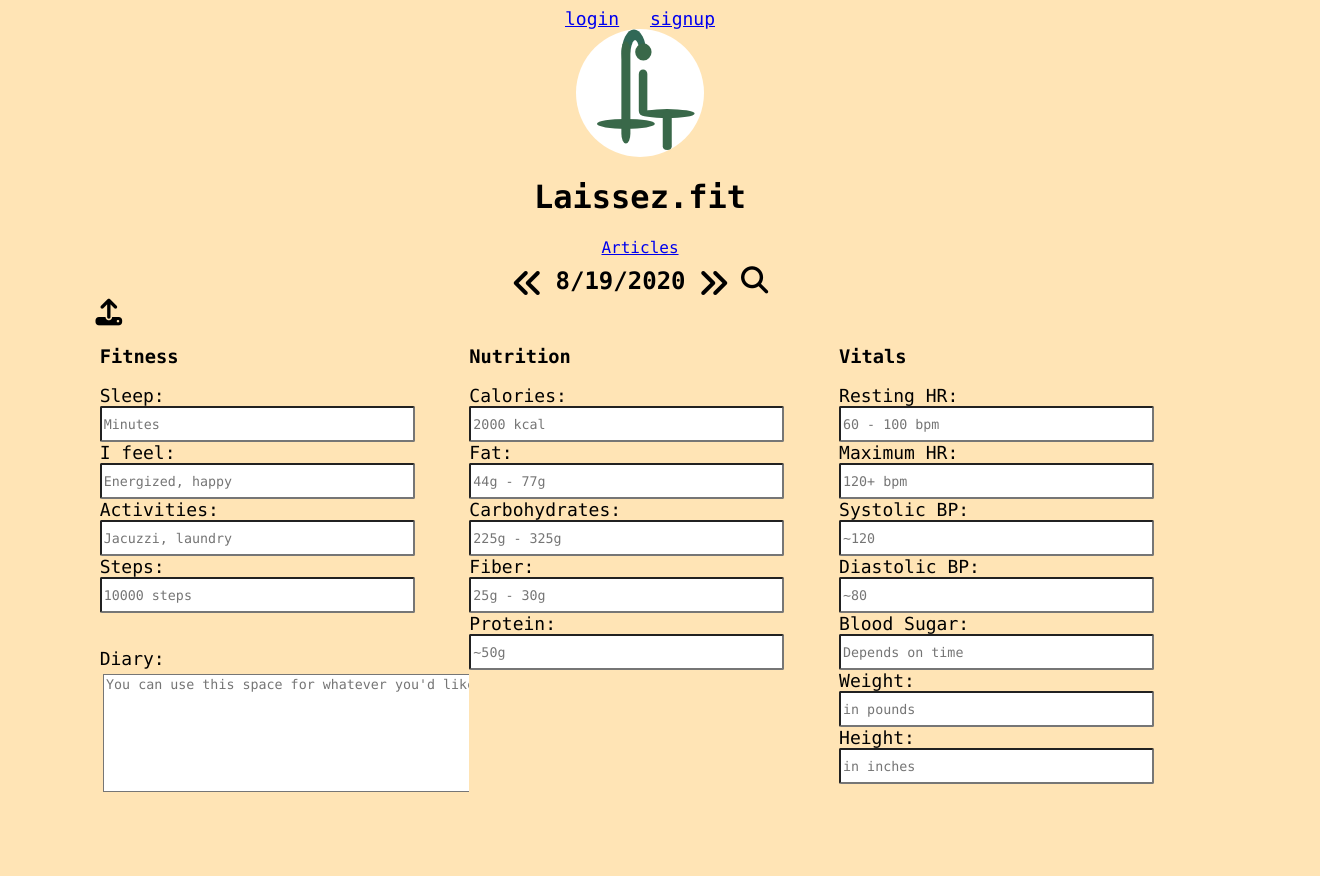
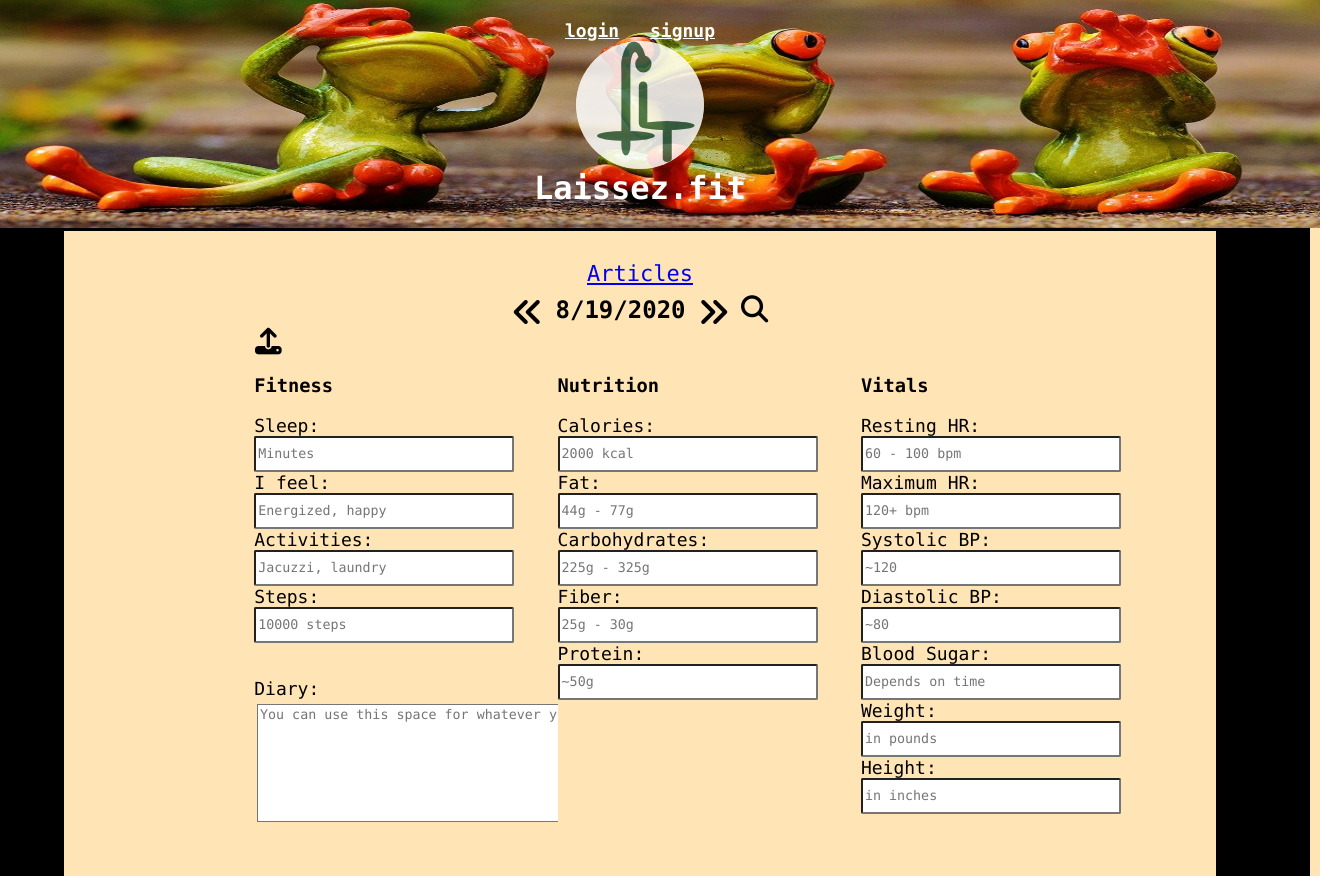
Before and after one commit to StephenDodd1/laissez-fit--client, a React (Create React App) app: page /Demo in a window 1280 px wide. Shown: the whole page, 1320 px wide, since content can reach past the window. Before the commit the page ends 804 px from the top, so only its background shows below. Built offline with nearby package versions, Linux system fonts and the light colour scheme; no server answers.

Commit message:
updates to styling and delete comment

```diff
--- a/src/App.js
+++ b/src/App.js
@@ -7,6 +7,7 @@ import Demo from "./Demo/Demo";
 import Tracking from "./Tracking/Tracking";
 import Articles from "./Articles/Articles";
 import Article from "./Article/Article";
+import Comment from "./Comment/Comment"
 import { Route, Link, Switch, Redirect } from "react-router-dom";
 import { JWT_TOKEN, API_URL } from "./config.js";
 import { UserContext } from "./context";
@@ -120,6 +121,7 @@ class App extends Component {
                     />
                     <Route path="/Articles" render={() => <Articles />} />
                     <Route path="/Article" render={() => <Article />} />
+                    <Route path="/Comment" render={() => <Comment user_id={user_id}/>} />
                   </>
                 );
               }}
--- a/src/Article/Article.js
+++ b/src/Article/Article.js
@@ -1,7 +1,7 @@
 import React, { Component } from "react";
 import Comments from "../Comments/Comments";
 import { API_URL, JWT_TOKEN } from "../config";
-import { Link } from 'react-router-dom'
+import { Link } from "react-router-dom";
 export default class Article extends Component {
   constructor(props) {
     super(props);
@@ -33,12 +33,14 @@ export default class Article extends Component {
 
   render() {
     return this.state.article.map((article, i) => (
-      <div key={i}>
-        <div className='articles-link'>
+      <div className="article-box" key={i}>
+        <div className="articles-link">
           <Link to="../Articles">Articles</Link>
         </div>
-        <h2>{article.title}</h2>
-        <p>{article.content}</p>
+        <div className="article-container">
+          <h2 className="article-title">{article.title}</h2>
+          <p className="article-content">{article.content}</p>
+        </div>
         <Comments article_id={window.location.pathname.split("/")[2]} />
       </div>
     ));
--- a/src/Comment/Comment.js
+++ b/src/Comment/Comment.js
@@ -1,10 +1,37 @@
 import React, { Component } from 'react';
+import { API_URL, API_TOKEN } from '../config';
+import { UserContext } from '../context'
 
 export default class Comment extends Component {
+  static contextType = UserContext;
+  submitComment = (e) => {
+    e.preventDefault();
+    const URL = `${API_URL}/api/${window.location.pathname.split('/')[2]}/comment`;
+    const comment = e.target.content.value;
+    const user_id = this.context.user_id;
+    const content = {comment, user_id}
+    fetch(URL, {
+      method: "POST",
+      mode: "cors",
+      credentials: "same-origin",
+      headers: {
+        "Content-type": "application/json",
+        Authorization: {API_TOKEN}
+      },
+      body: JSON.stringify(content)
+    })
+    console.log(URL, " and", this.context.user_id)
+  }
   render() {
     return(
-      <div>
-
+      <div id='comment-container'>
+        <form onSubmit={this.submitComment}>
+          <h3>Comment</h3>
+          <input type="hidden" value={this.context.user_id} />
+          <label id='comment-label'>Type your comment below:</label>
+          <textarea id="comment-text" name="content"/>
+          <button type="submit">Submit</button>
+        </form>
       </div>
     )
   }
--- a/src/Demo/Demo.js
+++ b/src/Demo/Demo.js
@@ -50,8 +50,9 @@ export default class Demo extends Component {
       } else {
         this.setState({
           day: --a.day,
-        });
+        })
       }
+      this.getDay()
     };
     forwardOneDay = () => {
       const a = this.state;
@@ -81,7 +82,8 @@ export default class Demo extends Component {
       } else {
         this.setState({ day: ++a.day });
       }
-    };
+      this.getDay()
+    }
 
     componentDidMount() {
       const a = this.state;
@@ -126,10 +128,10 @@ export default class Demo extends Component {
     console.log(t)
     const renderTracking = this.state.tracking !== null
     && this.state.tracking !== undefined ?
-    <Tracking tracking={this.state.tracking} /> : <Track day={this.state.day} month={this.state.month} year={this.state.year}  />
+    <Tracking tracking={this.state.tracking} day={this.state.day} month={this.state.month} year={this.state.year} /> : <Track day={this.state.day} month={this.state.month} year={this.state.year}  />
     return(
       <div id='date-outer-container'>
-        <Link to="Articles">Articles</Link>
+        <Link className='articles-link' to="Articles">Articles</Link>
         <div id="date-container">
           <i
             className="fa fa-angle-double-left"
--- a/src/Landing/Landing.js
+++ b/src/Landing/Landing.js
@@ -4,8 +4,8 @@ import { Link } from "react-router-dom";
 export default class Landing extends Component {
   render() {
     return (
-      <div>
-        <p>
+      <div id='landing-box'>
+        <p>&emsp;
           &emsp;Laissez.fit is an idea inspired by many others. It is a fusion
           of Laissez-faire economics, which is the idea that the economy takes
           care of itself. It is also the idea that we as people are lazier than
@@ -13,8 +13,9 @@ export default class Landing extends Component {
           activities.
           <br />
           <br />
-          &emsp;This is a great thing, but it can sometimes endanger our health.
-          This is where Laissez.fit comes in. Read about lazy fitness in our
+          &emsp;
+          &emsp;This is a great thing, but it can sometimes put our health at risk.
+          This is where Laissez.fit comes in. Read about lazy fitness in the
           articles and where ever else you can find it. Track your fitness goals
           to discover where you stand each day. Monitor your metrics to see that
           you are in the shape you want to be in. Do it the Laissez way.
--- a/src/Track/Track.js
+++ b/src/Track/Track.js
@@ -25,10 +25,9 @@ export default class Track extends Component {
     let bls = parseInt(t.bls.value);
     let lbs = parseInt(t.lbs.value);
     let ins = parseInt(t.ins.value);
-    console.log(slp)
     const metrics = {
       slp, men, act, stp, dia,
-      cal, fat,car, fib, pro, rhr,
+      cal, fat, car, fib, pro, rhr,
       mhr, bps, bpd, bls, lbs, ins
     }
     const a = this.props;
--- a/src/Tracking/Tracking.js
+++ b/src/Tracking/Tracking.js
@@ -15,6 +15,7 @@ export default class Tracking extends Component {
 
   updateTracking = (e) => {
     e.preventDefault();
+    const tracking_id = this.state.tracking.id
     const t = e.target;
     let slp = parseInt(t.slp.value);
     let men = t.men.value;
@@ -35,7 +36,7 @@ export default class Tracking extends Component {
     let ins = parseInt(t.ins.value);
     console.log(slp)
     const metrics = {
-      slp, men, act, stp, dia,
+      tracking_id, slp, men, act, stp, dia,
       cal, fat, car, fib, pro, rhr,
       mhr, bps, bpd, bls, lbs, ins
     }
@@ -47,7 +48,7 @@ export default class Tracking extends Component {
     const URL = `${API_URL}/api/tracking/${this.context.user_id}/${a.year}-${m}-${a.day}`
     console.log(URL)
     fetch(URL, {
-      method: "POST",
+      method: "PATCH",
       mode: "cors",
       credentials: "same-origin",
       headers: {
@@ -62,8 +63,9 @@ export default class Tracking extends Component {
     this.setState({ tracking: this.props.tracking });
   }
   render() {
+
     return (
-      <div id="tracking-container">
+      <div id="tracking-container" >
         <form onSubmit={this.updateTracking} id="tracking-metrics">
           <div id="tracking-submit-container">
             <button type="submit" id="tracking-submit">
--- a/src/index.css
+++ b/src/index.css
@@ -2,14 +2,52 @@
   font-family: "Lucida Console", Monaco, monospace;
   background: moccasin;
 }
-
+.App {
+  background: black;
+  margin: -20px;
+}
+body{
+  background-color: black;
+  margin: -10px -10px -10px;
+}
+header {
+  background-image: url("frogs-1274769_1280.jpg");
+  background-repeat: no-repeat;
+  background-position: center;
+  background-size: 100% 100%;
+  margin: -40px;
+  margin-bottom: 3px;
+}
+.link, .links{
+  margin-top: 40px;
+  background: none;
+  color: white;
+  font-weight: bold;
+}
+.link>a, .links>a{
+  background: none;
+  color: white
+}
+.App-logo {
+  border-radius: 50%;
+  opacity: 84%;
+}
 
 .App-header, .link-box, #date-outer-container, #tracking-container{
   display:flex;
   flex-direction: column;
   align-items: center;
 }
+.outer-box{
+  margin-top: -20px;
+}
 
+h1 {
+  margin-top:0px;
+  background: none;
+  font-weight: bolder;
+  color: white;
+}
 .links {
   display: flex;
   flex-direction: row;
@@ -17,7 +55,9 @@
   width: 150px;
   font-size: 18px;
 }
-
+.articles-link {
+  font-size: 22px;
+}
 .demo-link {
   display: flex;
   flex-direction: row;
@@ -50,8 +90,11 @@ label {
 .metrics-labels {
   text-align: right;
 }
+.links>a:visited, .link>a:visited{
+  color: white;
+}
 a:visited {
-  color: rgba(2, 66, 39, 0.694);
+  color: rgba(2, 66, 39, 0.694)
 }
 textarea {
   height: 112px;
@@ -87,6 +130,17 @@ button {
 #fa-search {
   font-size: 170%
 }
+#fa-plus {
+  font-size: 110%;
+  background: none;
+  color: none;
+  border: none;
+  text-decoration: none;
+  height: 40px;
+  width: 40px;
+  color: black;
+}
+
 #date-container {
   display: flex;
   flex-direction: row;
@@ -108,8 +162,73 @@ button {
   display: flex;
   flex-direction: row;
   justify-content: center;
+  padding-top: 30px;
+}
+#comments-container, .article-box, #articles-container, #date-outer-container, #tracking-container {
+  margin-left: 10%;
+}
+#comments-container {
+  margin-top: 50px;
+}
+.article-box, #articles-container, #date-outer-container {
+  margin-left: 7%;
+  margin-right: 7%;
+  padding-bottom: 50px
+}
+#article-column-container {
+  padding-left: 50px;
+}
+.article-box, .article-title, .article-content {
+  padding-left: 20px;
+  padding-right: 20px;
+  border-radius: 0px;
+}
+#comment-container {
+  margin: 30px;
+  padding: 60px;
+}
+#comment-label {
+  font-size: 17px;
+  width: 250px;
+}
+#comment-text {
+  width: 80%
+}
+.comment-box{
+  margin-bottom: 75px;
+}
+.username {
+  color: rgb(2, 138, 2, 0.8);
+  size: 20px;
+  font-weight: bold
+}
+#trash-button {
+  background: none;
+  color: none;
+  border: none;
+  height: 40px;
+  width: 40px;
+  color: black;
+  font-size: 150%
+}
+.article-container, .article-title, .article-content {
+  margin-top: 25px;
+  background: white;
+  padding-top:.1px;
+  border-radius: 30px;
+}
+.article-content {
+  padding-bottom: 30px
+}
+#landing-box {
+  padding: 20px;
 }
 @media screen and (min-width: 700px){
+  header {
+    background-size: 100% 100%;
+    margin: -10px;
+    margin-bottom: 3px;
+  }
   #tracking-metrics {
     display: flex;
     flex-direction: column;
@@ -142,4 +261,35 @@ button {
   #diary-label {
     padding-top: 35px;
   }
+  #article-column-container {
+    padding-left: 150px;
+  }
 }
+@media screen and (min-width: 1000px){
+  header{
+    background-size: 100% 105%;
+    background-color: black
+  }
+  #article-column-container {
+    padding-left: 200px;
+  }
+}
+
+@media screen and (min-width: 1300px){
+  header{
+    background-size: 80% 100%;
+  }
+  .articles-link {
+    border-radius: 30px;
+  }
+  #comments-container, .article-box, #articles-container, #date-outer-container  {
+    border-top-left-radius: 30px;
+    border-top-right-radius: 30px;
+  }
+  #article-column-container {
+    display: flex;
+    flex-direction: row;
+    justify-content: space-around;
+    padding-left: 0px;
+  }
+}
```
Also changed, not shown: src/Articles/Articles.js (+45 -34 lines), src/Comments/Comments.js (+25 -5 lines), src/frogs-1274769_1280.jpg (added).
